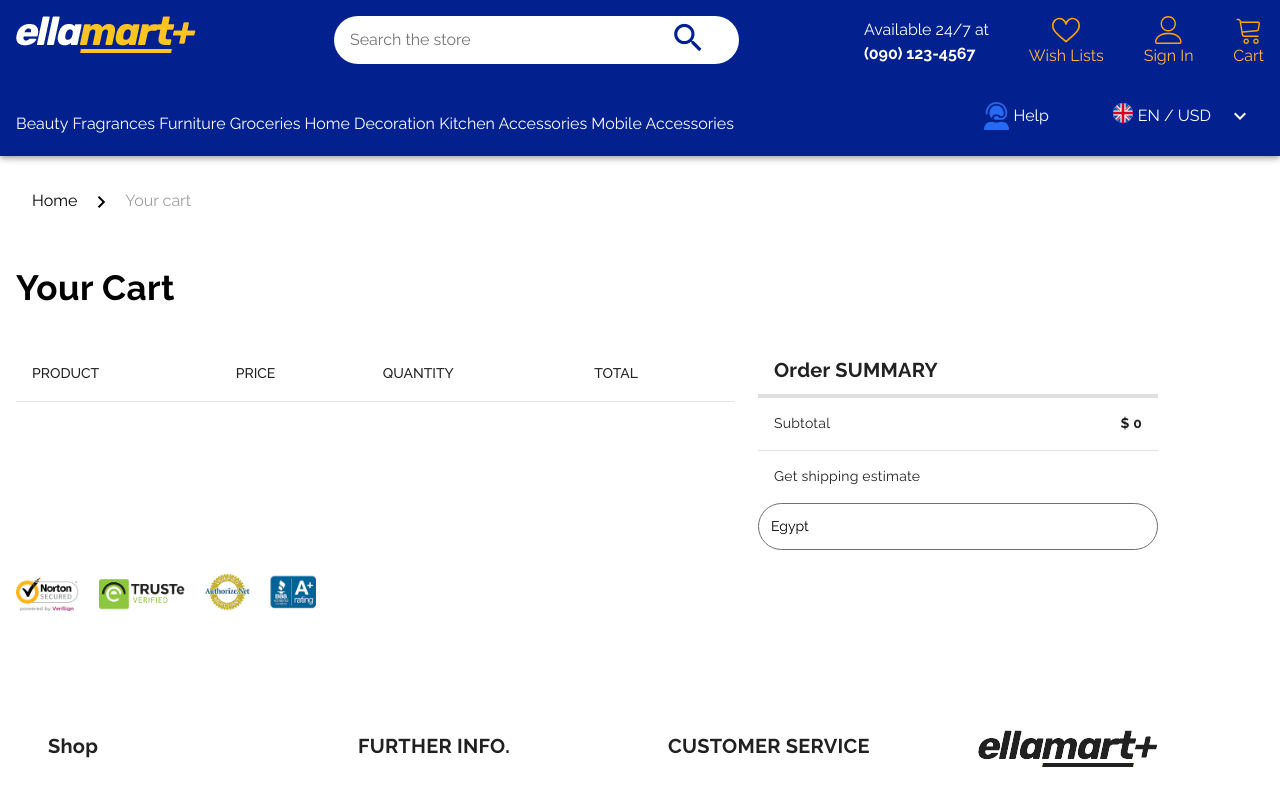
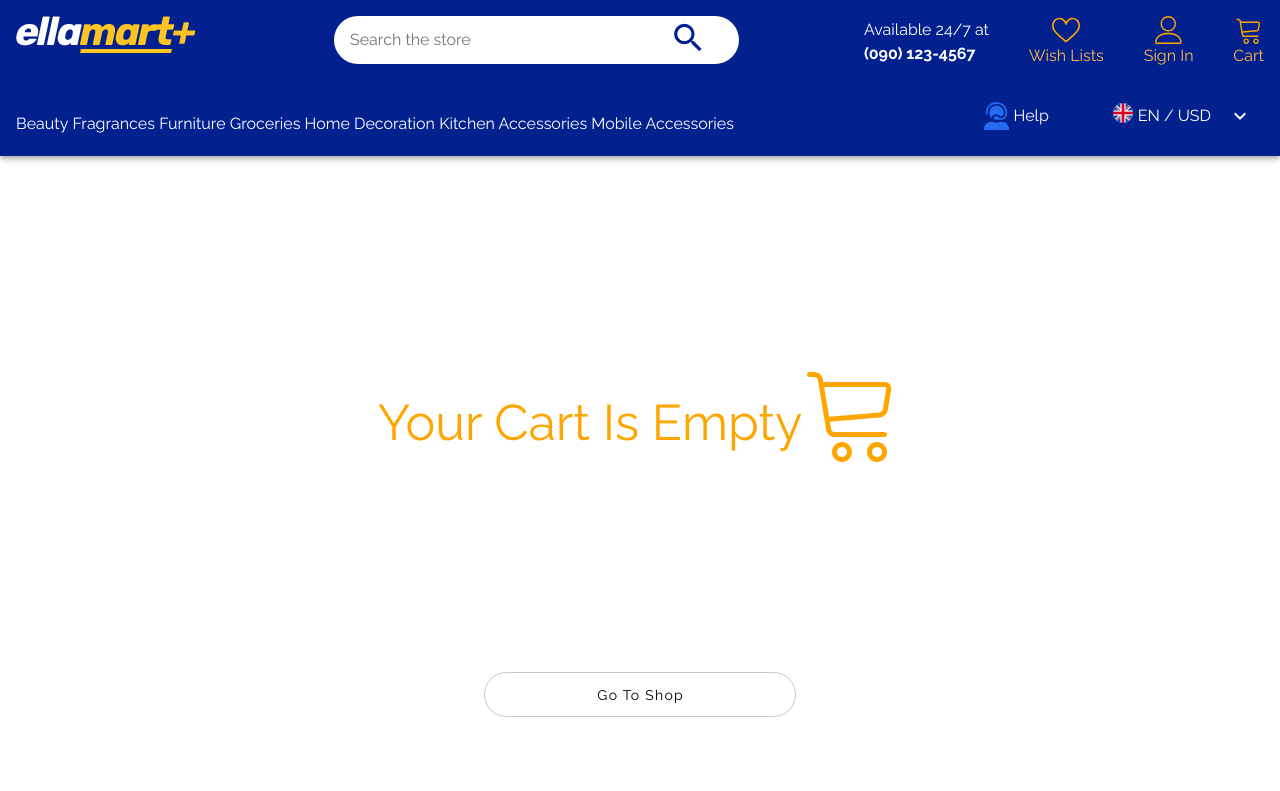
Before and after one commit to fathi-fayez/wisdom-store, a Vue app: page /cart-page in a window 1280 px wide. Shown: the top 791 px of the page. Built offline with nearby package versions, Linux system fonts and the light colour scheme.

Commit message:
create empty cart component

```diff
--- a/src/views/cartPage.vue
+++ b/src/views/cartPage.vue
@@ -1,7 +1,32 @@
 <template>
   <section>
     <v-container fluid>
-      <v-row>
+      <div class="empty-cart-title text-center" v-if="!cartItems.length">
+        <h1 style=" font-size: 50px; color: orange; height: 500px;" class="d-flex align-center justify-center">
+          <span>Your Cart Is
+            Empty
+          </span><span><svg width="100" fill="orange" viewBox="0 0 1024 1024" xmlns="http://www.w3.org/2000/svg">
+              <path class="path1"
+                d="M409.6 1024c-56.464 0-102.4-45.936-102.4-102.4s45.936-102.4 102.4-102.4S512 865.136 512 921.6 466.064 1024 409.6 1024zm0-153.6c-28.232 0-51.2 22.968-51.2 51.2s22.968 51.2 51.2 51.2 51.2-22.968 51.2-51.2-22.968-51.2-51.2-51.2z">
+              </path>
+              <path class="path2"
+                d="M768 1024c-56.464 0-102.4-45.936-102.4-102.4S711.536 819.2 768 819.2s102.4 45.936 102.4 102.4S824.464 1024 768 1024zm0-153.6c-28.232 0-51.2 22.968-51.2 51.2s22.968 51.2 51.2 51.2 51.2-22.968 51.2-51.2-22.968-51.2-51.2-51.2z">
+              </path>
+              <path class="path3"
+                d="M898.021 228.688C885.162 213.507 865.763 204.8 844.8 204.8H217.954l-5.085-30.506C206.149 133.979 168.871 102.4 128 102.4H76.8c-14.138 0-25.6 11.462-25.6 25.6s11.462 25.6 25.6 25.6H128c15.722 0 31.781 13.603 34.366 29.112l85.566 513.395C254.65 736.421 291.929 768 332.799 768h512c14.139 0 25.6-11.461 25.6-25.6s-11.461-25.6-25.6-25.6h-512c-15.722 0-31.781-13.603-34.366-29.11l-12.63-75.784 510.206-44.366c39.69-3.451 75.907-36.938 82.458-76.234l34.366-206.194c3.448-20.677-1.952-41.243-14.813-56.424zm-35.69 48.006l-34.366 206.194c-2.699 16.186-20.043 32.221-36.39 33.645l-514.214 44.714-50.874-305.246h618.314c5.968 0 10.995 2.054 14.155 5.782 3.157 3.73 4.357 9.024 3.376 14.912z">
+              </path>
+            </svg></span>
+        </h1>
+        <v-btn @click="route.push({ name: 'homePage' })" style="
+              text-transform: none;
+              border-radius: 30px;
+              border-color: rgb(199, 199, 199)
+            " variant="outlined" density="compact" height="45" class="w-25">Go To Shop</v-btn>
+      </div>
+
+
+
+      <v-row v-else>
         <v-col cols="12">
           <v-breadcrumbs :items="['Home', 'Your cart']">
             <template v-slot:divider>
@@ -50,7 +75,7 @@
             calcTotal }} away from Free Shipping
           </v-card-text>
         </v-col>
-        <v-col cols="7">
+        <v-col cols="8">
           <v-table class="w-100">
             <thead>
               <tr>
@@ -115,6 +140,19 @@
               </tr>
             </tbody>
           </v-table>
+          <v-divider length="100%" color="black"></v-divider>
+          <v-card-text v-if="cartItems.length" class="px-0 pt-2 d-flex align-center ga-5" style="color: #6f6f6f">
+            <span><svg width="30" id="Layer_1" data-name="Layer 1" xmlns="http://www.w3.org/2000/svg"
+                viewBox="0 0 179.94 179.96" class="icon icon-shield-check">
+                <path d="M90,0,5,42.78C13.73,105.26,38.14,154.32,90,180c51.83-25.64,76.25-74.7,85-137.18Z"></path>
+                <polygon class="cls-1" fill="white"
+                  points="149.83 67.57 134.81 52.55 79.31 108.05 49.74 78.48 34.72 93.5 79.15 137.94 79.31 137.78 79.47 137.94 149.83 67.57">
+                </polygon>
+              </svg></span>
+            <span> Secure Shopping
+              Guarantee</span>
+          </v-card-text>
+          <img src="@/assets/images/cart-page-cards.webp" alt="" width="300">
         </v-col>
         <v-col cols="4">
           <v-card elevation="0">
@@ -138,21 +176,48 @@
               style="border: 1px solid #6f6f6f; border-radius: 30px; font-size: 14px;">
               <option :value="country" v-for=" country in countries" :key="country">{{ country }}</option>
             </select>
+            <div class="state mt-4">
+              <select name="" id="" class="pa-3"
+                style="border: 1px solid #6f6f6f; border-radius: 30px; font-size: 14px; width: 55%; margin-right: 1%">
+                <option :value="country" v-for=" country in countries" :key="country">{{ country }}</option>
+              </select>
+              <input class="pa-3" type="text"
+                style="border: 1px solid #6f6f6f; border-radius: 30px; font-size: 14px;  width: 43%; margin-left: 1%">
+            </div>
+            <v-card-actions class="my-5">
+              <v-btn style="
+              text-transform: none;
+              border-radius: 30px;
+              border-color: rgb(199, 199, 199);
+            " variant="elevated" density="compact" height="45" class="w-100" color="blue" elevation="0">Check
+                Out</v-btn>
+            </v-card-actions>
+            <v-divider length="100%" color="black"></v-divider>
+            <v-divider length="100%" color="black"></v-divider>
+            <v-card-text class="d-flex align-center justify-space-between">
+              <span>Total</span>
+              <span class="font-weight-bold">$ {{ calcTotal }}</span>
+            </v-card-text>
+            <v-divider length="100%" color="black"></v-divider>
+            <v-divider length="100%" color="black"></v-divider>
+            <v-card-actions class="my-5 flex-column">
+              <v-btn style="
+              text-transform: none;
+              border-radius: 0;
+              margin-bottom: 10px;
+              " variant="outlined" density="compact" height="45" class="w-100" elevation="0">Proced To
+                Check
+                Out</v-btn>
+              <v-btn @click="route.push({ name: 'homePage' })" style="
+              text-transform: none;
+              border-radius: 0;
+
+
+              " variant="outlined" density="compact" height="45" class="w-100" elevation="0">Continue Shopping</v-btn>
+            </v-card-actions>
+
           </v-card>
         </v-col>
-        <v-col cols="12"><v-card-text v-if="cartItems.length" class="px-0 pt-2 d-flex align-center ga-5"
-            style="color: #6f6f6f">
-            <span><svg width="30" id="Layer_1" data-name="Layer 1" xmlns="http://www.w3.org/2000/svg"
-                viewBox="0 0 179.94 179.96" class="icon icon-shield-check">
-                <path d="M90,0,5,42.78C13.73,105.26,38.14,154.32,90,180c51.83-25.64,76.25-74.7,85-137.18Z"></path>
-                <polygon class="cls-1" fill="white"
-                  points="149.83 67.57 134.81 52.55 79.31 108.05 49.74 78.48 34.72 93.5 79.15 137.94 79.31 137.78 79.47 137.94 149.83 67.57">
-                </polygon>
-              </svg></span>
-            <span> Secure Shopping
-              Guarantee</span>
-          </v-card-text>
-          <img src="@/assets/images/cart-page-cards.webp" alt="" width="300"></v-col>
       </v-row>
     </v-container>
   </section>
@@ -160,7 +225,6 @@
 
 <script lang="ts" setup>
 import { ref, onMounted, computed } from 'vue'
-import { inject } from 'vue'
 import { cartStore } from '@/stores/cart'
 import { storeToRefs } from 'pinia'
 import { useRouter } from 'vue-router'
@@ -169,10 +233,6 @@ const store = cartStore()
 const getCartItems = store.getCartItems
 const deleteItem = store.deleteItem
 const { cartItems } = storeToRefs(store)
-
-const isDrawerOpen = inject('isDrawerOpen')
-const drawer = ref<any>(isDrawerOpen)
-
 const countries = ref(["Egypt", "Palestine", "Lebanon", "Seria", "Jordan"])
 
 const calcTotal = computed(() => {
@@ -190,4 +250,8 @@ onMounted(() => {
 })
 </script>
 
-<style></style>
+<style>
+.v-table__wrapper {
+  height: 500px;
+}
+</style>
```
